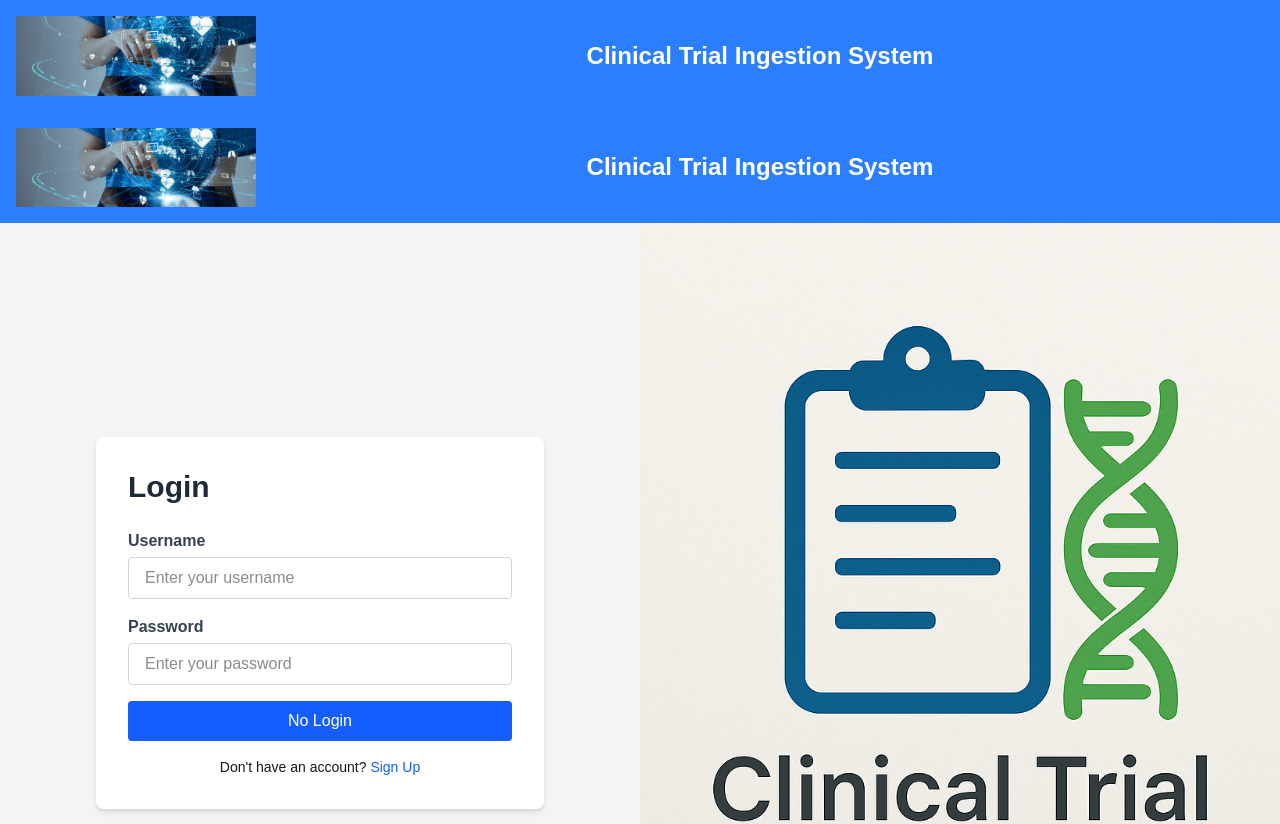
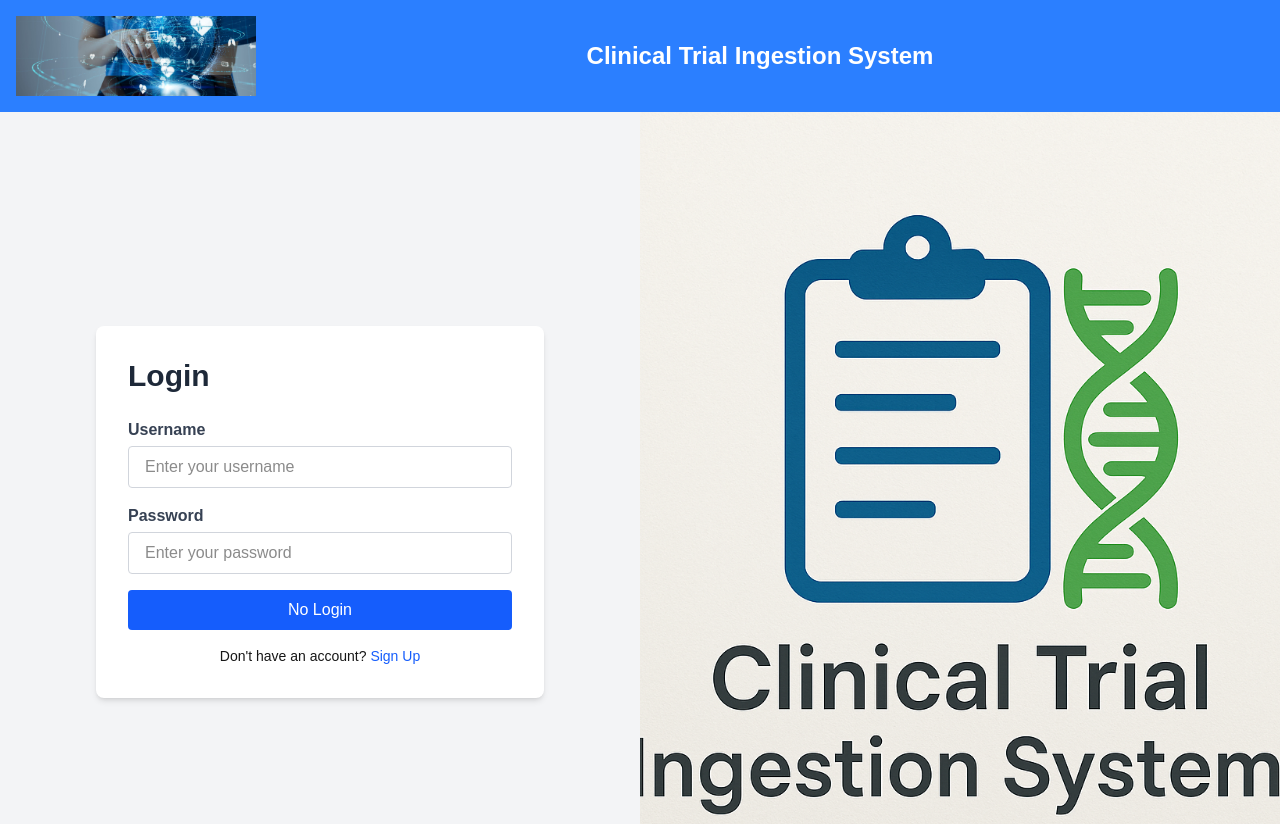
Before and after one commit to akashbodhale/CTIS, a Next.js app: page / in a window 1280 px wide. Shown: the top 824 px of the page. Built offline with nearby package versions, Linux system fonts and the light colour scheme.

Commit message:
remove nav bar from page tsx

```diff
--- a/app/page.tsx
+++ b/app/page.tsx
@@ -1,9 +1,9 @@
-import Bar from "./Bar";
+
 import Login from "./login/page";
 export default function Home() {
   return (
     <div >
-        <Bar />
+
         <Login />
     </div>
   );
```
